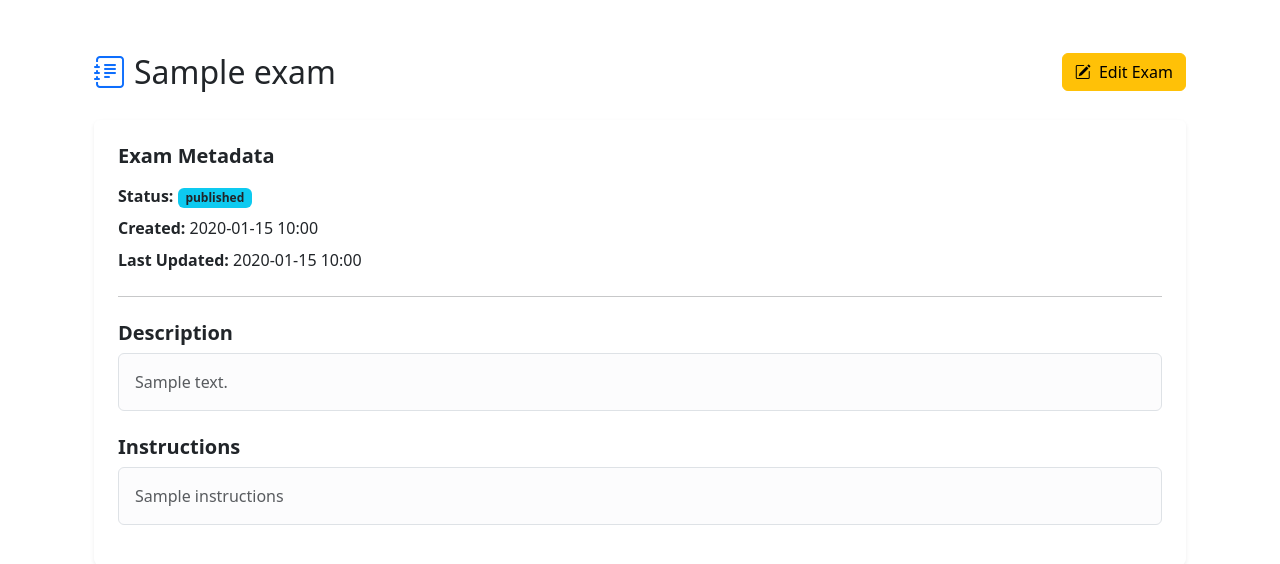
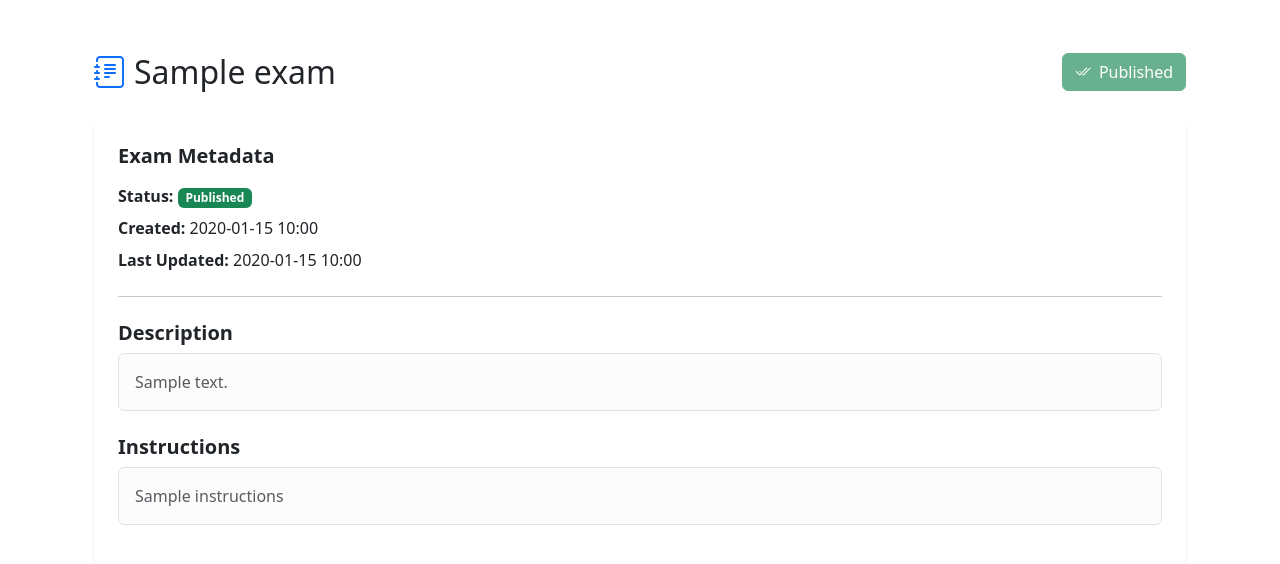
Before and after one commit to sustay2/Online_Exam_System_Group_8, a Flask app: template src/online_exam/templates/exams/view_exam.html in a window 1280 px wide. Shown: the top 564 px of the page. Run offline with Flask 3, Linux system fonts and the light colour scheme; the template is opened without the code that fills it: most values are stand-ins (such as "Sample title", 1, 10 or a date in 2020).

Commit message:
feat: publish exam – complete with UI, edit protection, tests and full test coverage - Add publish endpoint and button - Block editing after publish - Add comprehensive test_publish_exam - Fix imports and CI pipeline - All tests passing, CI green

```diff
--- a/src/agile_demo.egg-info/SOURCES.txt
+++ b/src/agile_demo.egg-info/SOURCES.txt
@@ -15,7 +15,9 @@ src/online_exam/models/user.py
 src/online_exam/routes/__init__.py
 src/online_exam/routes/auth_routes.py
 src/online_exam/routes/exam_routes.py
-tests/test_app.py
+src/online_exam/routes/schedule_routes.py
 tests/test_create_exam.py
 tests/test_edit_exam.py
 tests/test_list_exams.py
+tests/test_publish_exam.py
+tests/test_schedule_exam.py
--- a/src/online_exam/__init__.py
+++ b/src/online_exam/__init__.py
@@ -1,6 +1,6 @@
 from flask import Flask
+from flask_migrate import Migrate
 from flask_sqlalchemy import SQLAlchemy
-from flask_migrate import Migrate
 
 from .config import Config
 
--- a/src/online_exam/models/exam.py
+++ b/src/online_exam/models/exam.py
@@ -1,4 +1,5 @@
 from datetime import datetime
+
 from online_exam import db
 
 
--- a/src/online_exam/routes/schedule_routes.py
+++ b/src/online_exam/routes/schedule_routes.py
@@ -1,7 +1,9 @@
-from flask import Blueprint, render_template, request, redirect, url_for, flash
 from datetime import datetime
+
+from flask import Blueprint, flash, redirect, render_template, request, url_for
+
+from online_exam import db
 from online_exam.models.exam import Exam
-from online_exam import db
 
 schedule_bp = Blueprint("schedule", __name__, url_prefix="/exams")
 
--- a/src/online_exam/templates/exams/view_exam.html
+++ b/src/online_exam/templates/exams/view_exam.html
@@ -8,9 +8,32 @@
             <h2 class="mb-0">{{ exam.title }}</h2>
         </div>
 
-        <a href="{{ url_for('exam.edit_exam', exam_id=exam.id) }}" class="btn btn-warning">
-            <i class="bi bi-pencil-square me-1"></i> Edit Exam
-        </a>
+        <div class="d-flex gap-2">
+            <!-- Edit Button - Hidden if already published -->
+            {% if exam.status != "published" %}
+                <a href="{{ url_for('exam.edit_exam', exam_id=exam.id) }}" class="btn btn-warning">
+                    <i class="bi bi-pencil-square me-1"></i> Edit Exam
+                </a>
+            {% endif %}
+
+            <!-- Publish Button - Only show if still draft -->
+            {% if exam.status != "published" %}
+                <form method="POST" action="{{ url_for('exam.publish_exam', exam_id=exam.id) }}" style="display: inline;">
+                    <button type="submit"
+                            class="btn btn-success"
+                            onclick="return confirm('Publish this exam now?\n\nStudents will be able to see and attempt it immediately.');">
+                        <i class="bi bi-globe me-1"></i> Publish Exam
+                    </button>
+                </form>
+            {% endif %}
+
+            <!-- Published Badge - Show when published -->
+            {% if exam.status == "published" %}
+                <span class="btn btn-success disabled">
+                    <i class="bi bi-check2-all me-1"></i> Published
+                </span>
+            {% endif %}
+        </div>
     </div>
 
     <div class="card shadow-sm border-0 mb-4">
@@ -19,7 +42,11 @@
 
             <p class="mb-2">
                 <strong>Status:</strong>
-                <span class="badge bg-info text-dark">{{ exam.status }}</span>
+                {% if exam.status == "published" %}
+                    <span class="badge bg-success">Published</span>
+                {% else %}
+                    <span class="badge bg-secondary">Draft</span>
+                {% endif %}
             </p>
 
             <p class="mb-2">
```
Also changed, not shown: src/online_exam/routes/exam_routes.py (+22 -2 lines), tests/test_app.py (deleted, +0 -37 lines), tests/test_publish_exam.py (added, +39 -0 lines), 1 other file.
